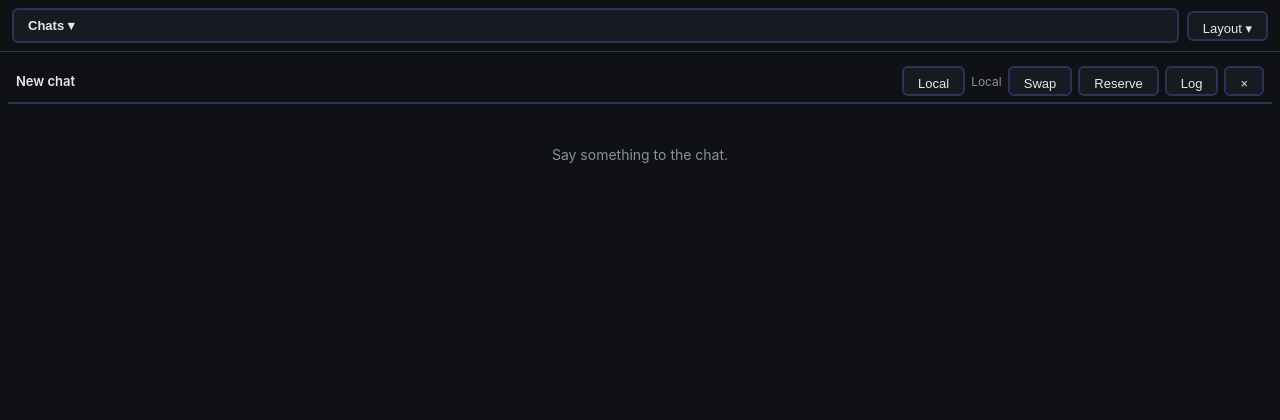
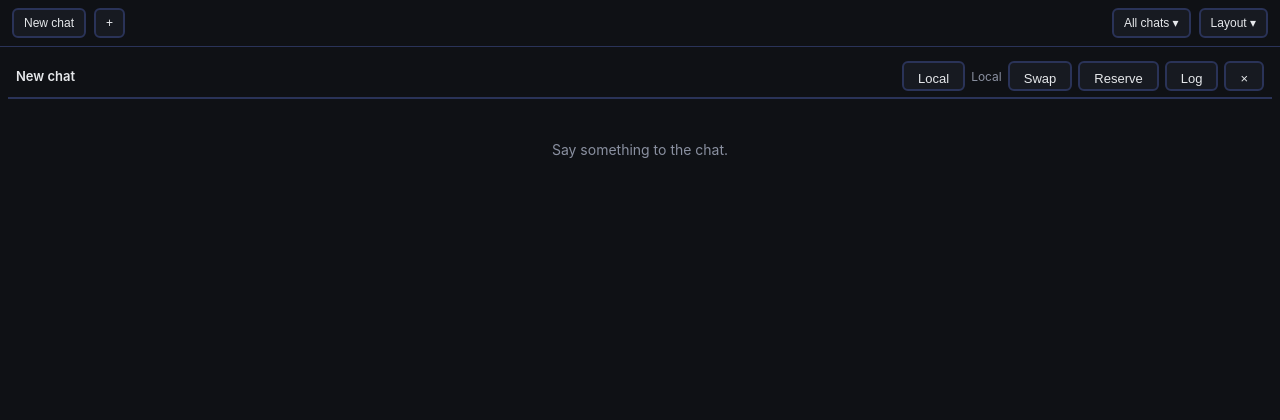
Before and after one commit to Grimmethy/agent-manager-chat-plugin, a Flask app: page /chat in a window 1280 px wide. Shown: the top 420 px of the page. Run offline with Flask 3, Linux system fonts and the light colour scheme; data that the repository does not hold is empty; some libraries are stand-ins or nearby versions.

Commit message:
Multi-chat: the open chats are a row of buttons at the top of the bar, with + for a new chat and All chats for the rest
Task: adhoc-multi-chat-the-open-chats-are-a-row-of-buttons-at-the-top-of-the-bar-with-for-a-new-chat-and-all-chats-for-the-rest-1792898568549 (default/manual)

Co-Authored-By: Local Model <noreply@agent-manager.local>

```diff
--- a/static/chat.css
+++ b/static/chat.css
@@ -202,6 +202,9 @@ button.secondary { background: var(--panel); color: var(--text); border: 2px sol
   .multi-chat-close,
   .multi-chat-layout-btn,
   .multi-chat-preset-btn,
+  .multi-chat-tab,
+  .multi-chat-new-btn,
+  .multi-chat-switcher .chat-switcher-btn,
   .multi-chat-strip-btn,
   .chat-chime-setting { min-height: 44px; min-width: 44px; }
   .chat-chime-setting input { width: 20px; height: 20px; }
@@ -261,3 +264,17 @@ button.secondary { background: var(--panel); color: var(--text); border: 2px sol
 .multi-chat-layout-menu .multi-chat-template-select, .multi-chat-layout-menu .multi-chat-template-save-btn { height: 30px; padding-top: 0; padding-bottom: 0; font-size: 12px; }
 .multi-chat-preset-btn[aria-pressed="true"] { background: var(--accent); color: #0b1220; border-color: var(--accent); font-weight: 600; }
 .multi-chat-layout-btn { height: 30px; padding: 0 10px; font-size: 12px; white-space: nowrap; }
+
+/* The top bar (owner 2026-10-24): the open chats as a row of buttons, "+" for a new chat, "All chats" for the rest, then the strip nav and Layout.
+   Every control in the bar is the same 30px-high button; the active chat and a pressed preset share one accent look. */
+.multi-chat-toolbar { gap: 6px; padding: 6px 8px; }
+.multi-chat-toolbar button, .multi-chat-toolbar select { height: 30px; padding: 0 10px; font-size: 12px; white-space: nowrap; border-radius: 6px; }
+.multi-chat-tabs { display: flex; flex: 0 1 auto; min-width: 0; gap: 6px; overflow-x: auto; scrollbar-width: none; }
+.multi-chat-tabs::-webkit-scrollbar { display: none; }
+.multi-chat-tab { flex: 0 0 auto; max-width: 16em; overflow: hidden; text-overflow: ellipsis; }
+.multi-chat-tab[aria-selected="true"] { background: var(--accent); color: #0b1220; border-color: var(--accent); font-weight: 600; }
+.multi-chat-new-btn { flex: 0 0 auto; min-width: 30px; margin-right: auto; }
+.multi-chat-switcher { position: relative; flex: 0 0 auto; }
+.multi-chat-switcher .chat-switcher-btn { width: auto; font-weight: 400; }
+.multi-chat-switcher .chat-switcher-menu { left: auto; right: 0; width: 360px; max-width: calc(100vw - 16px); }
+@media (max-width: 759px) { .multi-chat-tabs { flex: 1 0 100%; order: -1; } }
--- a/static/chat.js
+++ b/static/chat.js
@@ -680,8 +680,9 @@ class ChatPane {
 // lives in sessions-view.js; this class only does DOM + fetches. The list re-fetches every
 // 5s while the dropdown is open and after any action.
 class SessionSwitcher {
-  constructor(slot, { getSelectedId, onSelect, onNew, onClose, getRoots }) {
+  constructor(slot, { getSelectedId, onSelect, onNew, onClose, getRoots, buttonLabel }) {
     this.slot = slot;
+    this.buttonLabel = buttonLabel || null; // a fixed button text (the multi-chat bar's 'All chats'); null shows the selected chat's title
     this.getSelectedId = getSelectedId;
     this.onSelect = onSelect;
     this.onNew = onNew;
@@ -863,7 +864,7 @@ class SessionSwitcher {
 
   renderButton() {
     const row = this.rows.find((r) => r.id === this.getSelectedId());
-    this.btn.textContent = (row ? fullTitle(row.title) : 'Chats') + ' ▾';
+    this.btn.textContent = (this.buttonLabel || (row ? fullTitle(row.title) : 'Chats')) + ' ▾';
     const roots = this.getRoots();
     this.btn.title = roots.length
       ? 'Switch chat. Accessible repos (roots[0] is primary):\n' + roots.join('\n')
--- a/static/multi-chat.js
+++ b/static/multi-chat.js
@@ -187,6 +187,16 @@ export function shouldHandleArrowKey(tagName, isContentEditable = false) {
   return !(tag === 'INPUT' || tag === 'TEXTAREA' || tag === 'SELECT');
 }
 
+// The chat buttons at the top of the bar: one per open pane, in pane order. `titles` maps a session id to its title; a chat whose title is not known (yet) is called 'Chat'.
+// Returns [{ id, title, active }]; `active` is true only for the pane that is `activeId`. Nothing is mutated.
+export function chatTabs(state, titles, activeId) {
+  const known = titles && typeof titles === 'object' ? titles : {};
+  return openIds(state).map((id) => {
+    const t = Object.prototype.hasOwnProperty.call(known, id) && typeof known[id] === 'string' ? known[id].trim() : '';
+    return { id, title: t || 'Chat', active: id === activeId };
+  });
+}
+
 // Layout templates (HUB0010 6/10): named {preset, count} recipes. Plain data in, plain data
 // out; nothing here touches storage or the DOM, and no input is ever mutated.
 function slotsFor(preset) {
@@ -319,7 +329,6 @@ if (typeof window !== 'undefined' && typeof document !== 'undefined') {
     style.id = 'multi-chat-style';
     style.textContent =
       '.multi-chat-toolbar { display:flex; align-items:center; gap:8px; flex-wrap:wrap; padding:8px 12px; border-bottom:1px solid var(--border,#ddd); }' +
-      '.multi-chat-toolbar .multi-chat-switcher { flex:1; min-width:0; }' +
       // The strip layout (`.multi-chat-flex` / `.multi-chat-pane` / `.wide` sizing, scroll-snap)
       // lives in static/chat.css: one horizontal row, --strip-visible panes per screen.
       '.multi-chat-host { flex:1; min-height:0; overflow:hidden; position:relative; display:flex; flex-direction:column; }' +
@@ -345,12 +354,44 @@ if (typeof window !== 'undefined' && typeof document !== 'undefined') {
     root.appendChild(toolbar);
     root.appendChild(host);
 
-    // --- toolbar: the one chat switcher (built once chat.js has loaded) -----
+    // --- toolbar: the open chats as a row of buttons (one per pane, the active one highlighted) and a "+" new-chat button ----------------
+    const tabsBox = document.createElement('div');
+    tabsBox.className = 'multi-chat-tabs';
+    tabsBox.setAttribute('role', 'tablist');
+    tabsBox.setAttribute('aria-label', 'Open chats');
+    toolbar.appendChild(tabsBox);
+    const newTabBtn = document.createElement('button');
+    newTabBtn.type = 'button';
+    newTabBtn.className = 'secondary multi-chat-new-btn';
+    newTabBtn.textContent = '+';
+    newTabBtn.title = 'New chat';
+    newTabBtn.setAttribute('aria-label', 'New chat');
+    newTabBtn.onclick = () => openNewChat();
+    toolbar.appendChild(newTabBtn);
+
+    // --- toolbar: the session switcher, now the "All chats" list (built once chat.js has loaded) -----
     const switcherSlot = document.createElement('div');
     switcherSlot.className = 'multi-chat-switcher';
     toolbar.appendChild(switcherSlot);
     let switcher = null;
-    const refreshSwitcher = () => { if (switcher) switcher.refresh(); };
+    const refreshSwitcher = () => { if (switcher) switcher.refresh().then(renderTabs, () => {}); renderTabs(); };
+    function renderTabs() {
+      const titles = {};
+      if (switcher && Array.isArray(switcher.rows)) for (const r of switcher.rows) if (r && typeof r.id === 'string') titles[r.id] = r.title;
+      tabsBox.innerHTML = '';
+      for (const tab of chatTabs(state, titles, activeId)) {
+        const btn = document.createElement('button');
+        btn.type = 'button';
+        btn.className = 'secondary multi-chat-tab';
+        btn.textContent = tab.title;
+        btn.title = tab.title;
+        btn.setAttribute('role', 'tab');
+        btn.setAttribute('aria-selected', String(tab.active));
+        if (tab.active) btn.setAttribute('aria-current', 'true');
+        btn.onclick = () => selectChat(tab.id);
+        tabsBox.appendChild(btn);
+      }
+    }
 
     // --- toolbar: one "Layout" control at the end of the bar; the presets and the templates live in its popover ----------------
     const layoutBox = document.createElement('div');
@@ -483,6 +524,9 @@ if (typeof window !== 'undefined' && typeof document !== 'undefined') {
       if (!strip || next === stripIndex) return false;
       stripIndex = next;
       scrollStripTo(next, true);
+      const landed = state.panes[next];
+      if (typeof landed === 'string') activeId = landed; // the highlighted chat follows the strip
+      renderTabs();
       updateStripNav();
       return true;
     }
@@ -565,7 +609,7 @@ if (typeof window !== 'undefined' && typeof document !== 'undefined') {
     let livePanes = []; // the ChatPane instances drawn by the current render, for the dashboard's refresh message
     let showToast = (msg) => console.error(msg);
     function mountPane(id, bodyEl, isNew) {
-      const pane = new ChatPane(bodyEl, {});
+      const pane = new ChatPane(bodyEl, { onSessionChange: () => refreshSwitcher() }); // a new title or a busy flag shows up on the chat's button
       livePanes.push(pane);
       const opener = isNew ? pane.startNew() : pane.loadSession(id);
       // After startNew the pane knows its fresh session id -- record it so the
@@ -601,7 +645,7 @@ if (typeof window !== 'undefined' && typeof document !== 'undefined') {
       if (header) header.appendChild(close);
       else body.prepend(close);
       slot.appendChild(body);
-      body.addEventListener('focusin', () => { activeId = open.id; });
+      body.addEventListener('focusin', () => { activeId = open.id; renderTabs(); });
       return slot;
     }
 
@@ -678,6 +722,7 @@ if (typeof window !== 'undefined' && typeof document !== 'undefined') {
     function render() {
       host.innerHTML = ''; // unmounts every previous pane's DOM -- no network
       livePanes = [];
+      renderTabs();
       Promise.resolve().then(refreshSwitcher); // after this render has finished, whichever way it returns
       strip = null;
       updateStripNav();
@@ -751,6 +796,7 @@ if (typeof window !== 'undefined' && typeof document !== 'undefined') {
       // layout state once startNew() has resolved (see mountPane).
       host.innerHTML = '';
       livePanes = [];
+      renderTabs();
       Promise.resolve().then(refreshSwitcher);
       markPreset();
       const idx = state.panes.indexOf(null);
@@ -802,6 +848,7 @@ if (typeof window !== 'undefined' && typeof document !== 'undefined') {
       if (wasOpen && strip) {
         scrollStripTo(clampStripIndex(stripIndex, stripPanes().length, stripVisibleCount(window.innerWidth || 1024)), true);
         updateStripNav();
+        renderTabs();
         refreshSwitcher();
         return;
       }
@@ -858,6 +905,7 @@ if (typeof window !== 'undefined' && typeof document !== 'undefined') {
           onSelect: selectChat,
           onNew: openNewChat,
           onClose: closeChat,
+          buttonLabel: 'All chats',
         });
         render();
         ensureOnePane();
```
Also changed, not shown: test/chat-css.test.mjs (+28 -0 lines), test/multi-chat.test.mjs (+23 -1 lines), test/top-bar.test.mjs (added, +30 -0 lines).
